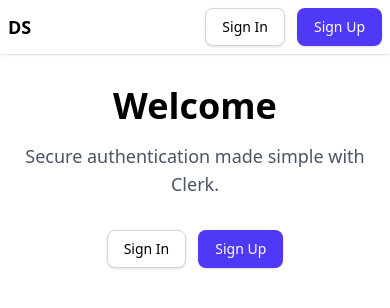
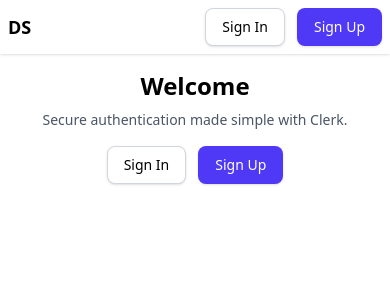
Before and after one commit to it-department-asc/ds-sales-automation, a Next.js app: page / in a window 390 px wide. Shown: the top 308 px of the page. Built offline with nearby package versions, Linux system fonts and the light colour scheme; no server answers.

Commit message:
feat: Enhance user interface with responsive text size adjustments and form data management

```diff
--- a/app/admin/components/EditUserModal.tsx
+++ b/app/admin/components/EditUserModal.tsx
@@ -25,6 +25,7 @@ export function EditUserModal({ userId, onClose, onSuccess }: EditUserModalProps
   );
 
   const [isSubmitting, setIsSubmitting] = useState(false);
+  const [initialData, setInitialData] = useState<typeof formData | null>(null);
   const [formData, setFormData] = useState({
     role: "user" as "user" | "admin",
     status: "active" as "active" | "blocked",
@@ -40,7 +41,7 @@ export function EditUserModal({ userId, onClose, onSuccess }: EditUserModalProps
   // Initialize form when user data loads
   useEffect(() => {
     if (user) {
-      setFormData({
+      const userData = {
         role: user.role || "user",
         status: user.status || "active",
         storeId: user.storeId || "",
@@ -50,9 +51,16 @@ export function EditUserModal({ userId, onClose, onSuccess }: EditUserModalProps
         city: user.city || "",
         lessor: user.lessor || "",
         mallName: user.mallName || ""
-      });
+      };
+      setFormData(userData);
+      setInitialData(userData);
     }
   }, [user]);
+
+  // Check if form data has changed from initial values
+  const hasChanges = initialData && Object.keys(formData).some(key =>
+    formData[key as keyof typeof formData] !== initialData[key as keyof typeof initialData]
+  );
 
   const handleChange = (e: React.ChangeEvent<HTMLInputElement | HTMLSelectElement>) => {
     const { name, value } = e.target;
@@ -279,7 +287,7 @@ export function EditUserModal({ userId, onClose, onSuccess }: EditUserModalProps
                 </button>
                 <button
                   type="submit"
-                  disabled={isSubmitting}
+                  disabled={isSubmitting || !hasChanges}
                   className="px-4 py-2.5 text-sm font-medium text-white bg-blue-600 hover:bg-blue-700 rounded-lg transition focus:outline-none focus:ring-2 focus:ring-blue-500 focus:ring-offset-2 disabled:opacity-50 disabled:cursor-not-allowed flex items-center gap-2"
                 >
                   {isSubmitting && <Loader2 className="h-4 w-4 animate-spin" />}
--- a/app/components/SignedInContent.tsx
+++ b/app/components/SignedInContent.tsx
@@ -21,10 +21,10 @@ export function SignedInContent() {
 function UserWelcome({ user }: { user: any }) {
   return (
     <>
-      <h1 className="text-5xl md:text-7xl font-bold text-black mb-6">
+      <h1 className="text-2xl md:text-4xl font-bold text-black mb-2 md:mb-4">
         Welcome, {user?.firstName || user?.username || 'User'}
       </h1>
-      <p className="text-xl text-gray-600 mb-12">
+      <p className="text-sm md:text-lg text-gray-600 mb-4 md:mb-6">
         Secure authentication made simple with Clerk.
       </p>
     </>
--- a/app/page.tsx
+++ b/app/page.tsx
@@ -5,13 +5,13 @@ import { SignedInContent } from "./components/SignedInContent";
 export default function Home() {
   return (
     <div className="min-h-screen bg-white">
-      <main className="container mx-auto px-4 py-8 md:py-16 flex items-start md:items-center justify-center min-h-screen">
+      <main className="container mx-auto px-4 py-4 md:py-8 flex items-start justify-center min-h-screen">
         <div className="text-center max-w-6xl w-full">
           <SignedOut>
-            <h1 className="text-4xl md:text-7xl font-bold text-black mb-4 md:mb-6">
+            <h1 className="text-2xl md:text-4xl font-bold text-black mb-2 md:mb-4">
               Welcome
             </h1>
-            <p className="text-lg md:text-xl text-gray-600 mb-8 md:mb-12">
+            <p className="text-sm md:text-lg text-gray-600 mb-4 md:mb-6">
               Secure authentication made simple with Clerk.
             </p>
             <AuthButtons />
```
